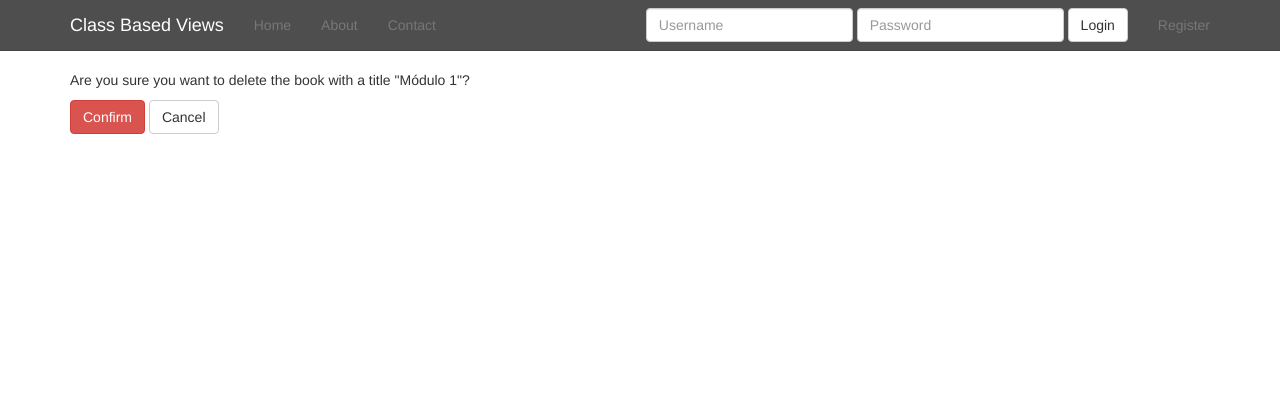
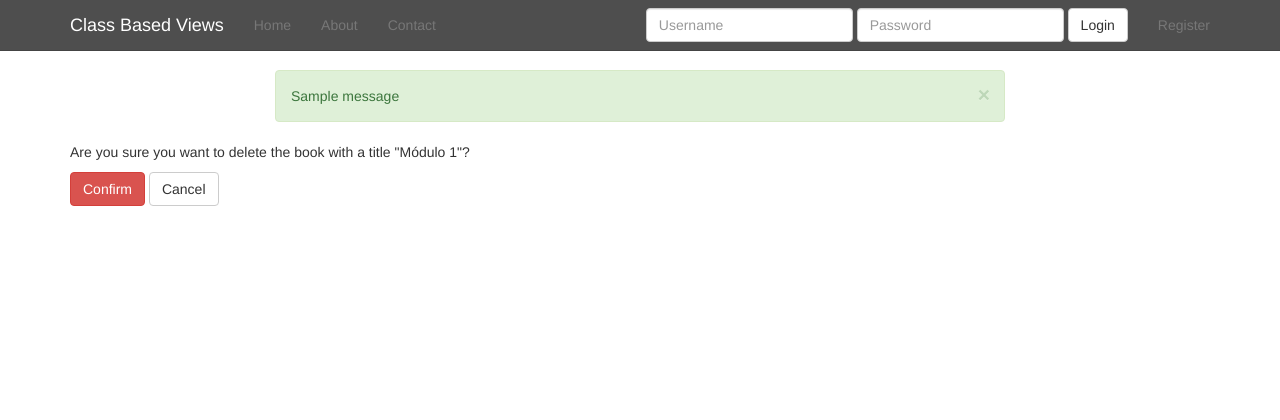
Before and after one commit to codingforentrepreneurs/Class-Based-Views, a Django app: a page that uses src/templates/base.html in a window 1280 px wide. Shown: the top 420 px of the page. Run offline with Django 3.2, Linux system fonts and the light colour scheme; data comes from the database, SQL or seed files in the repository; both versions use the stored data as it was after the commit; tables that the repository leaves empty hold one stand-in row (values such as "Sample post"); one stand-in notice (Sample message) is shown; some libraries are stand-ins or nearby versions.

Commit message:
13 - Django Messages in CBVs

```diff
--- a/src/dashboard/views.py
+++ b/src/dashboard/views.py
@@ -1,3 +1,5 @@
+from django.contrib import messages
+from django.contrib.messages.views import SuccessMessageMixin
 from django.contrib.auth.decorators import login_required
 from django.core.urlresolvers import reverse
 from django.http import HttpResponse, Http404
@@ -53,17 +55,27 @@ class BookDeleteView(DeleteView):
 
 
 
-class BookCreateView(CreateView):
+class BookCreateView(SuccessMessageMixin, CreateView):
 	template_name = "forms.html"
 	form_class = BookForm
+	success_message = "%(title)s has been created at %(created_at)s"
 	#success_url = "/"
 	def form_valid(self, form):
 		form.instance.added_by = self.request.user
 		#form.instance.last_edited_by = self.request.user
-		return super(BookCreateView, self).form_valid(form)
+		valid_form = super(BookCreateView, self).form_valid(form)
+		#messages.success(self.request, "Book created!")
+		# send signals
+		return valid_form
 
 	def get_success_url(self):
 		return reverse("book_list")
+
+	def get_success_message(self, cleaned_data):
+		return self.success_message % dict(
+			cleaned_data,
+			created_at=self.object.timestamp,
+		)
 
 
 class BookUpdateView(MultipleObjectMixin, UpdateView):
@@ -75,6 +87,10 @@ class BookUpdateView(MultipleObjectMixin, UpdateView):
 
 class BookDetail(MultipleObjectMixin, DetailView):
 	model = Book
+
+	# def dispatch(self, request, *args, **kwargs):
+	# 	messages.success(self.request, "Book viewed!")
+	# 	return super(BookDetail, self).dispatch(request, *args, **kwargs)
 
 
 class BookListView(ListView):
--- a/src/templates/base.html
+++ b/src/templates/base.html
@@ -26,6 +26,20 @@
   <body>
   {% include 'navbar.html' %}
 
+{% if messages %}
+<div class='container'>
+<div class='col-sm-8 col-sm-offset-2'>
+<div class="alert alert-success  alert-dismissible" role="alert">
+<button type="button" class="close" data-dismiss="alert"><span aria-hidden="true">&times;</span><span class="sr-only">Close</span></button>
+{% for message in messages %}
+{{ message }} <br/>
+{% endfor %}
+</div>
+</div>
+</div>
+{% endif %}
+
+
 {% block jumbotron %}
 
             {% endblock %}
```
Also changed, not shown: src/db.sqlite3, 1 other file.
